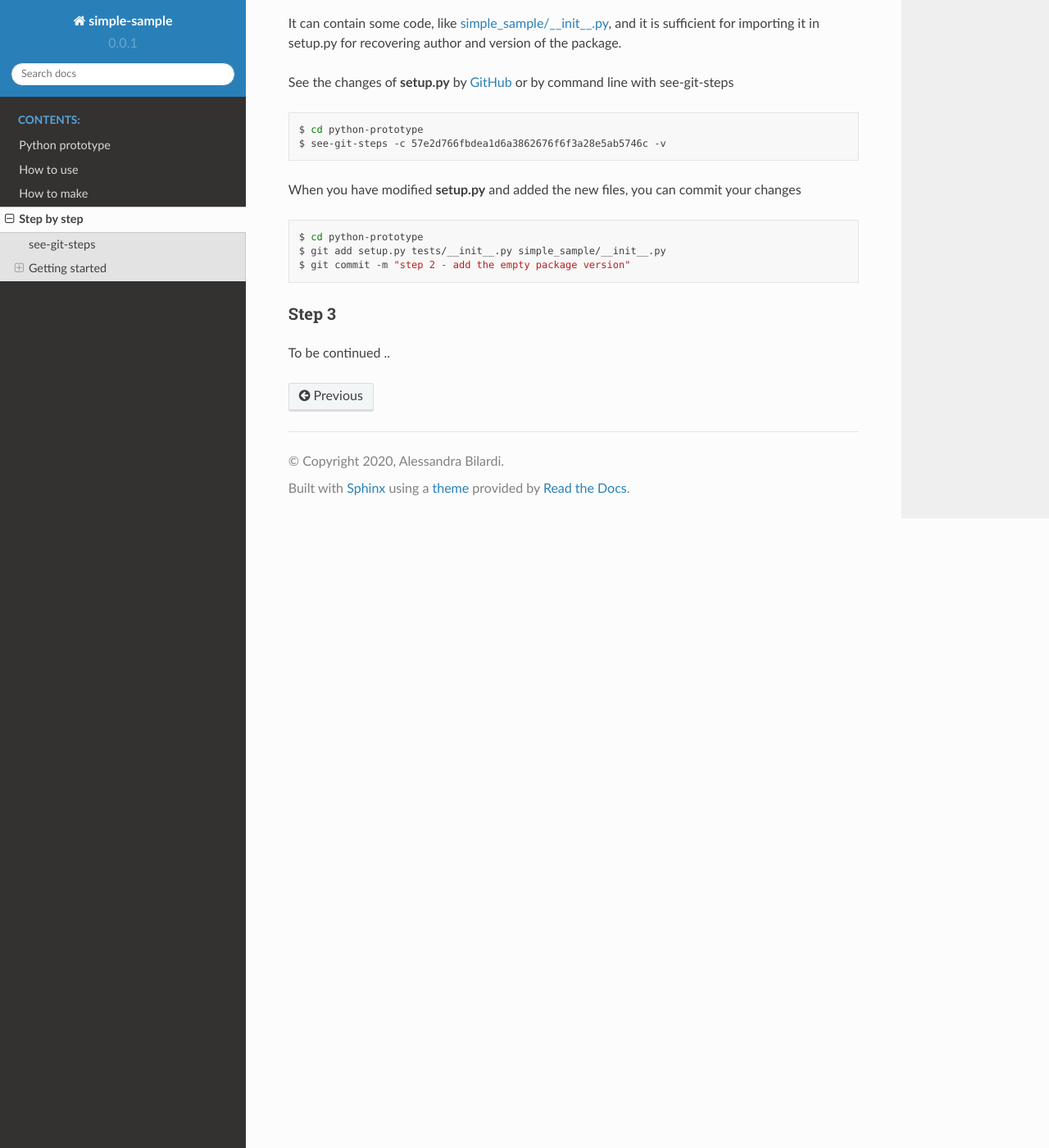
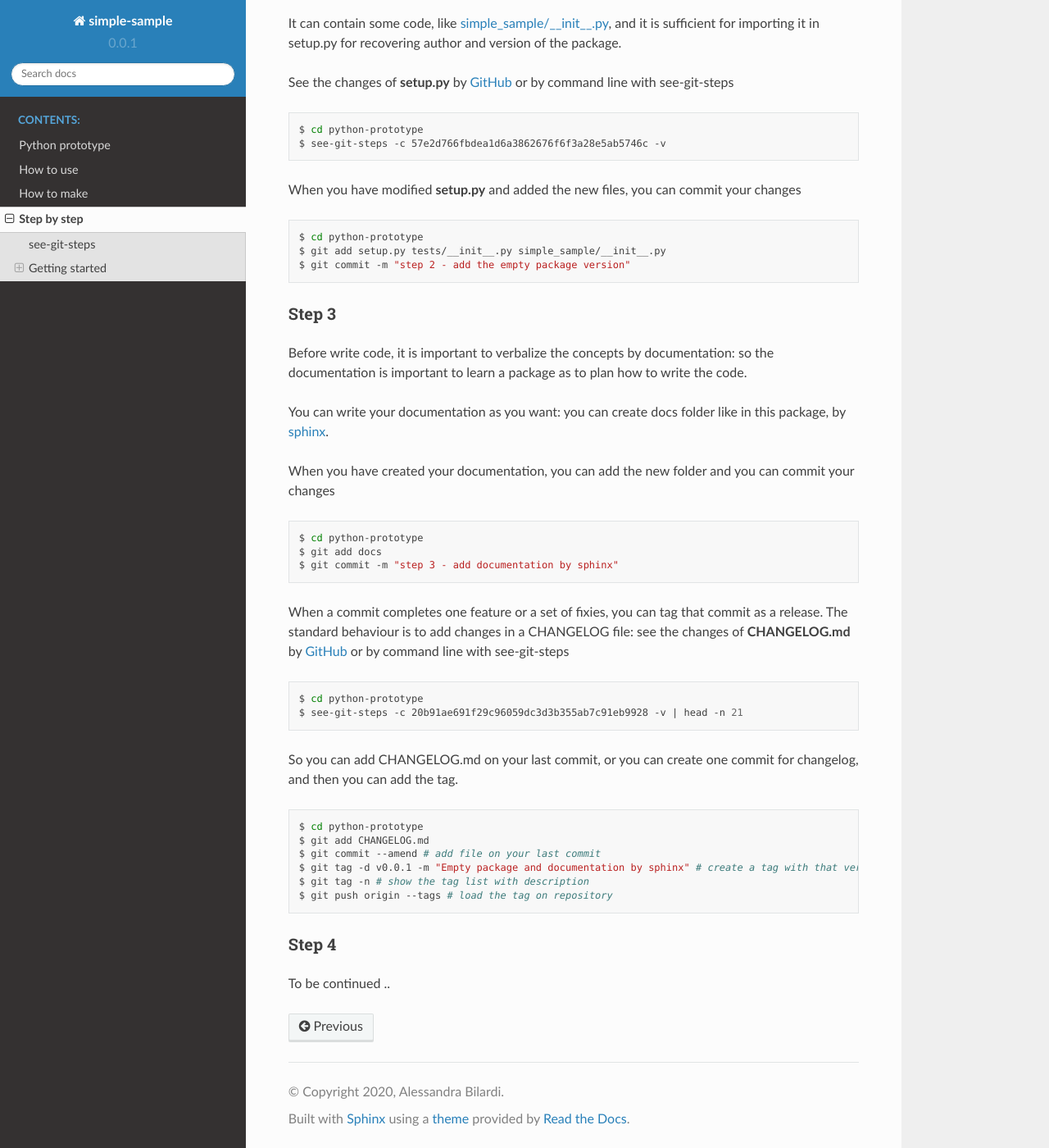
Before and after one commit to bilardi/python-prototype, a Sphinx documentation site: the page built from docs/source/stepbystep.rst, in a window 1280 px wide and 1400 px high, scrolled down 1777 px. Shown: the whole window at 82% size. Built offline with Sphinx 7.4.7 and the Read the Docs theme 2.0.0, drawn with Linux system fonts in a browser that asks for light colours.

Commit message:
docs: updated documentation

```diff
--- a/docs/source/stepbystep.rst
+++ b/docs/source/stepbystep.rst
@@ -99,4 +99,39 @@ When you have modified **setup.py** and added the new files, you can commit your
 Step 3
 ******
 
+Before write code, it is important to verbalize the concepts by documentation:
+so the documentation is important to learn a package as to plan how to write the code.
+
+You can write your documentation as you want: you can create docs folder like in this package, by `sphinx <https://simple-sample.readthedocs.io/en/latest/howtomake.html#documentation>`_.
+
+When you have created your documentation, you can add the new folder and you can commit your changes
+
+.. code-block:: bash
+
+    $ cd python-prototype
+    $ git add docs
+    $ git commit -m "step 3 - add documentation by sphinx"
+
+When a commit completes one feature or a set of fixies, you can tag that commit as a release.
+The standard behaviour is to add changes in a CHANGELOG file: see the changes of **CHANGELOG.md** by `GitHub <https://github.com/bilardi/python-prototype/commit/20b91ae691f29c96059dc3d3b355ab7c91eb9928>`_ or by command line with see-git-steps
+
+.. code-block:: bash
+
+    $ cd python-prototype
+    $ see-git-steps -c 20b91ae691f29c96059dc3d3b355ab7c91eb9928 -v | head -n 21
+
+So you can add CHANGELOG.md on your last commit, or you can create one commit for changelog, and then you can add the tag.
+
+.. code-block:: bash
+
+    $ cd python-prototype
+    $ git add CHANGELOG.md
+    $ git commit --amend # add file on your last commit
+    $ git tag -d v0.0.1 -m "Empty package and documentation by sphinx" # create a tag with that version name
+    $ git tag -n # show the tag list with description
+    $ git push origin --tags # load the tag on repository
+
+Step 4
+******
+
 To be continued ..
```
